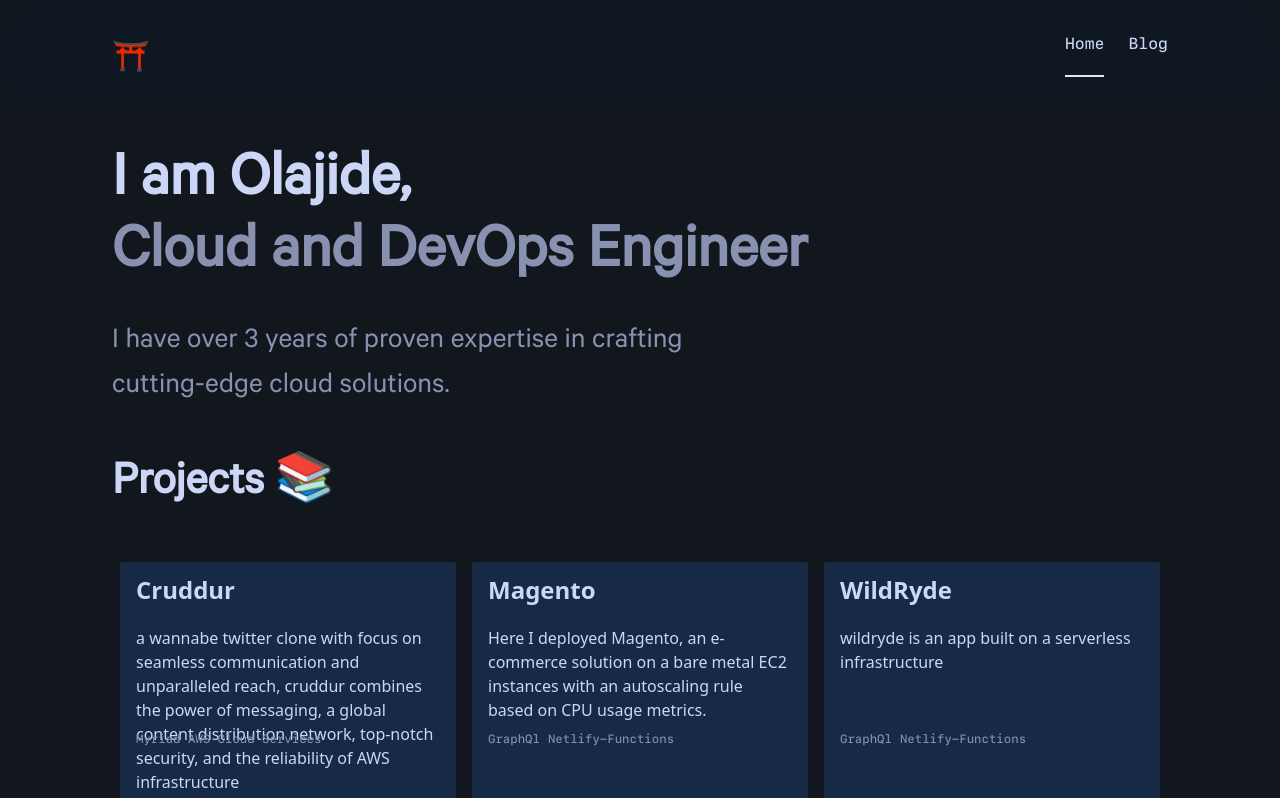
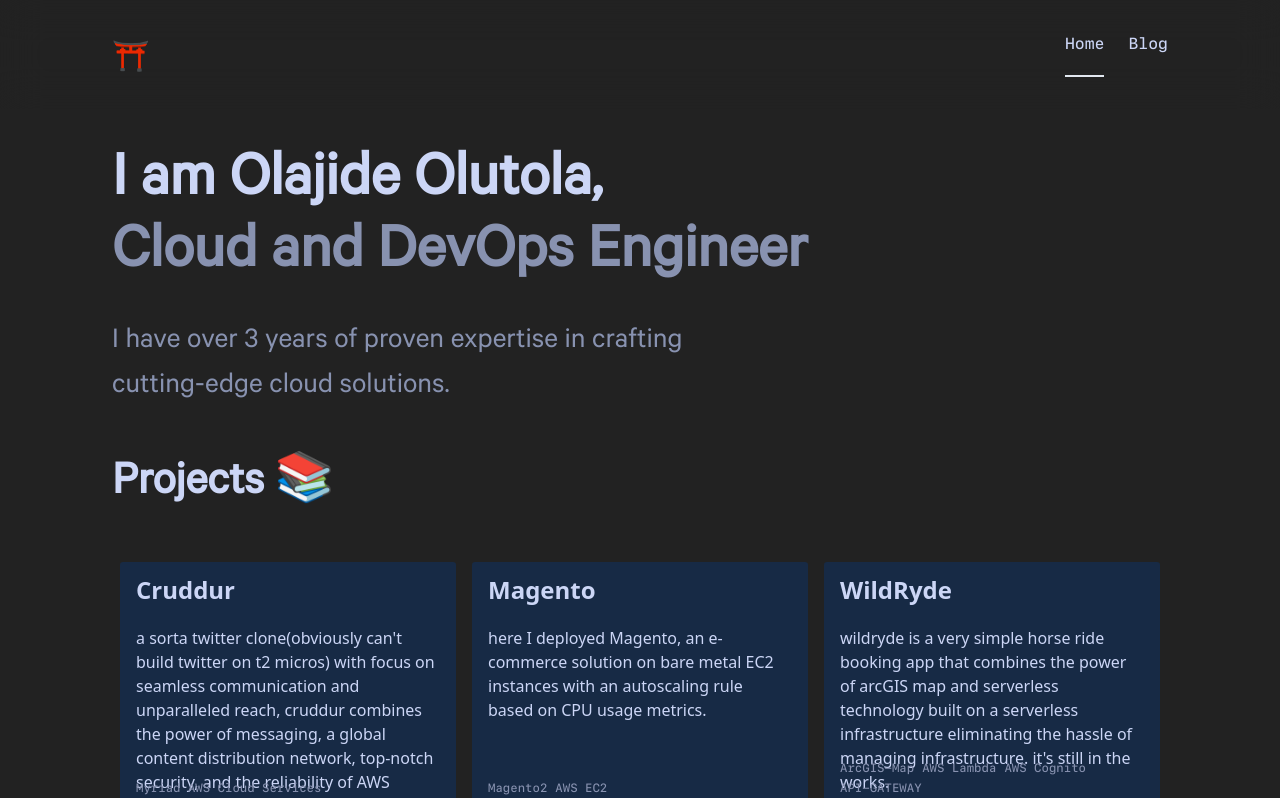
Before and after one commit to jidegithub/jidesnr.me, a React (Vite) app: page / in a window 1280 px wide. Shown: the top 798 px of the page. Built offline with nearby package versions, Linux system fonts and the light colour scheme.

Commit message:
setup projects ui

```diff
--- a/package.json
+++ b/package.json
@@ -26,6 +26,7 @@
     "react-dom": "^18.2.0",
     "react-helmet": "^6.1.0",
     "react-router-dom": "^6.11.0",
+    "sharp": "^0.32.0",
     "uuid": "^3.2.1"
   },
   "devDependencies": {
--- a/src/components/hero.tsx
+++ b/src/components/hero.tsx
@@ -11,7 +11,7 @@ export default function hero() {
       >
         <div className="calibre-font font-semibold text-6xl my-4">
           <h2 className="name-grey leading-tight m-0 screen-reader-text">Michael Olajide Olutola</h2>
-          <h2 className="name-grey leading-tight m-0">I am Olajide,</h2>
+          <h2 className="name-grey leading-tight m-0">I am Olajide Olutola,</h2>
           <div className="flex flex-wrap">
             <h2 className="whatido-grey leading-none m-0">Cloud&nbsp;</h2>
             <h2 className="whatido-grey leading-none m-0">and&nbsp;</h2>
--- a/src/components/projects.tsx
+++ b/src/components/projects.tsx
@@ -14,7 +14,7 @@ export default function Projects() {
               <div className="work-blue-bg relative flex flex-col h-64 p-2 transform hover:translate-y-2 hover:shadow-xl transition duration-300">
                 <section className="flex flex-col pt-2 p-2">
                   <div>
-                    <h5 className="text-2xl font-bold md:mb-6 sm:mb-4 mb-10 name-grey leading-none">
+                    <h5 className="text-2xl font-bold md:mb-6 sm:mb-2 mb-10 name-grey leading-none">
                       <a className='no-underline hover:underline' href={project.github ? project.github : project.link}>{project.name}</a>
                     </h5>
                     <div className="mb-2 h-20 name-grey">
@@ -22,7 +22,7 @@ export default function Projects() {
                         {project.description}
                       </p>
                     </div>
-                    <footer className="text-xs md:pt-4 sf-mono-font leading-none whatido-grey">
+                    <footer className="text-xs md:pt-4 sf-mono-font leading-none whatido-grey pos-lift">
                       <ul className="flex flex-wrap md:leading-relaxed">
                         {project.stack.map(stack => (
                           <li className="pr-2 sm:leading-relaxed" key={stack}>{stack}</li>
--- a/src/css/style.css
+++ b/src/css/style.css
@@ -17,6 +17,7 @@
 :root{
   /* --main-bg-color: rgb(10, 25, 47); */
   --main-bg-color: #12171d;
+  --main-bg-colorII: #222;
   --turquiose: rgb(100, 255, 218);
   --light-grey: rgb(204, 214, 246);
   --dark-grey: rgb(136, 146, 176);
@@ -29,7 +30,9 @@ html{
 }
 
 .bg-main-blue{
-  background-color: var(--main-bg-color);
+  /* background-color: var(--main-bg-color); */
+  background-color: var(--main-bg-colorII);
+
 }
 .anti-main-color{
   /* color: var(--turquiose); */
@@ -175,6 +178,11 @@ li.stack-item::before{
 header{
   -webkit-backdrop-filter: saturate(180%) blur(20px);
   backdrop-filter: saturate(180%) blur(20px);
+}
+
+.pos-lift {
+  position: absolute;
+  bottom: 20px;
 }
 
 @-moz-keyframes rocket-movement { 100% {-moz-transform: translate(1200px,-600px);} }
--- a/src/projects.json
+++ b/src/projects.json
@@ -1,7 +1,7 @@
 [
   {
     "name": "Cruddur",
-    "description": "a wannabe twitter clone with focus on seamless communication and unparalleled reach, cruddur combines the power of messaging, a global content distribution network, top-notch security, and the reliability of AWS infrastructure",
+    "description": "a sorta twitter clone(obviously can't build twitter on t2 micros) with focus on seamless communication and unparalleled reach, cruddur combines the power of messaging, a global content distribution network, top-notch security, and the reliability of AWS infrastructure.",
     "link": "https://www.linkedin.com/pulse/building-cruddur-michael-olutola-",
     "image": "",
     "github": "https://github.com/jidegithub/aws-bootcamp-cruddur-2023/",
@@ -11,22 +11,22 @@
   },
   {
     "name": "Magento",
-    "description": "Here I deployed Magento, an e-commerce solution on a bare metal EC2 instances with an autoscaling rule based on CPU usage metrics.",
+    "description": "here I deployed Magento, an e-commerce solution on bare metal EC2 instances with an autoscaling rule based on CPU usage metrics.",
     "link": "https://gitlab.com/jidegitlab/scandiweb-snr/",
     "image": "",
     "github": "",
     "stack": [
-      "GraphQl", "Netlify-Functions"
+      "Magento2", "AWS EC2"
     ]
   },
   {
     "name": "WildRyde",
-    "description": "wildryde is an app built on a serverless infrastructure",
+    "description": "wildryde is a very simple horse ride booking app that combines the power of arcGIS map and serverless technology built on a serverless infrastructure eliminating the hassle of managing infrastructure. it's still in the works.",
     "link": "https://gitlab.com/jidegitlab/wildrydeswebapp/",
     "image": "",
     "github": "",
     "stack": [
-      "GraphQl", "Netlify-Functions"
+      "ArcGIS-Map", "AWS Lambda","AWS Cognito", "API-GATEWAY"
     ]
   },
   {
@@ -36,7 +36,7 @@
     "image": "",
     "github": "",
     "stack": [
-      "GraphQl", "Netlify-Functions"
+      "AWS-EKS", "Prometheus", "Grafana", "Elastic", "Kibana", "Logstash"
     ]
   }
 ]
```
